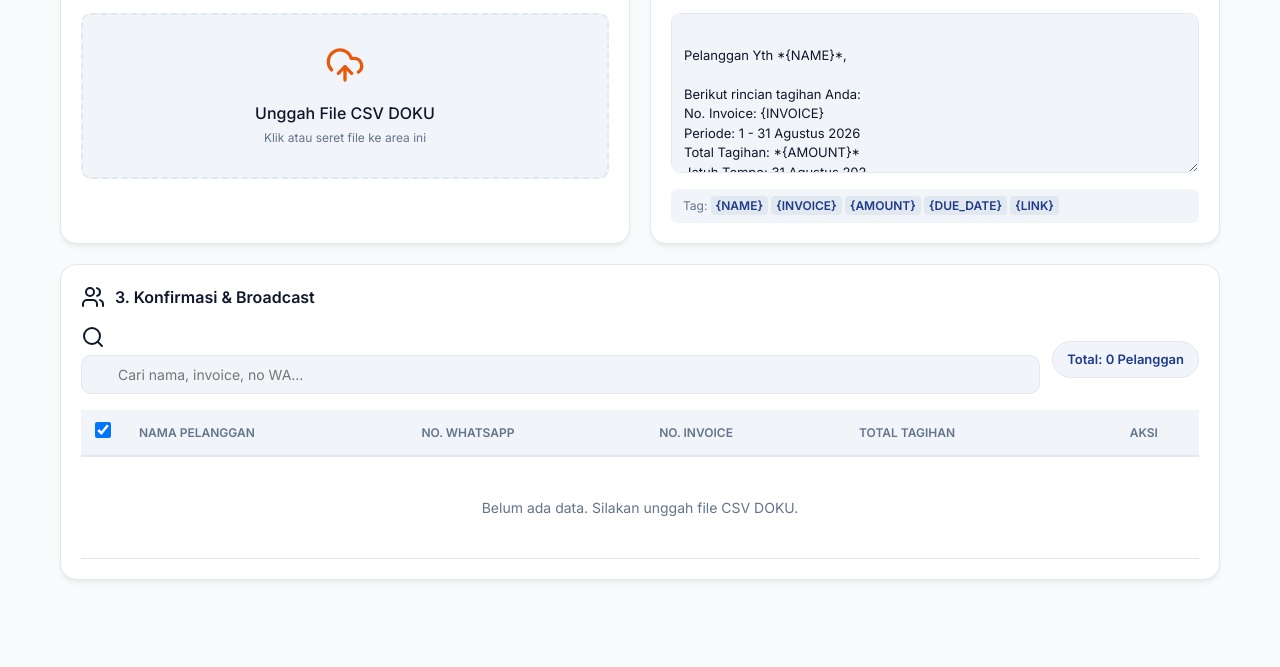
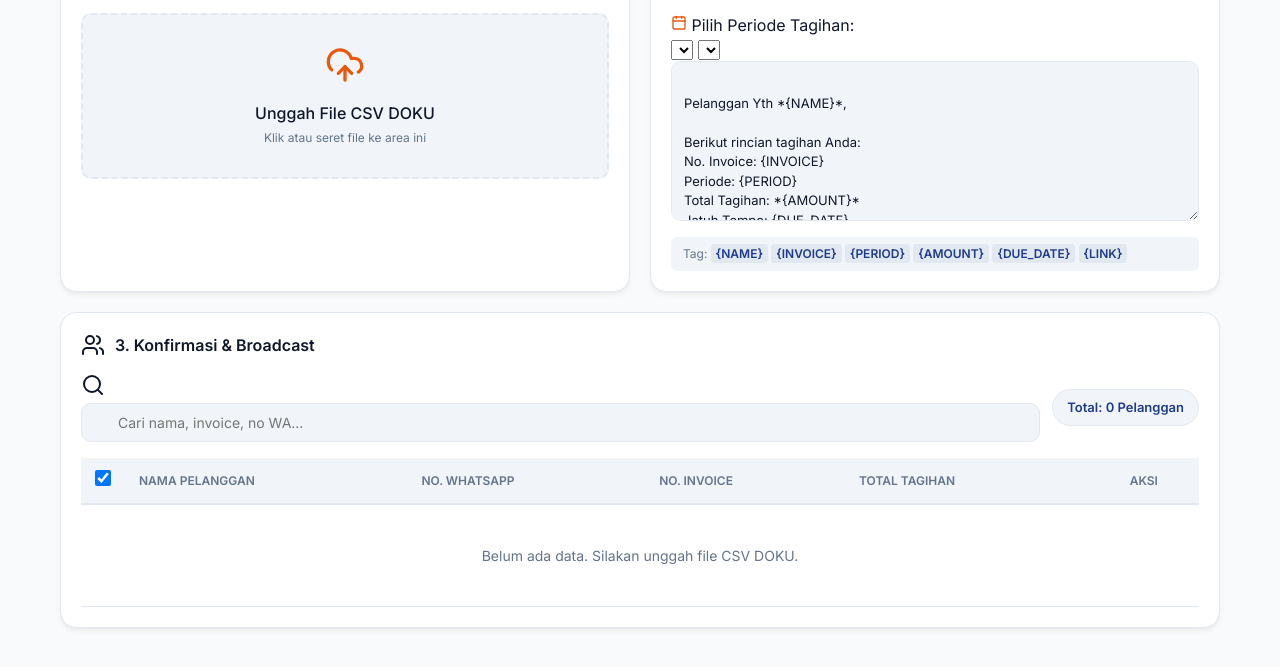
Before and after one commit to andhikaprttp/ssl-blast, a plain HTML site: page index.html in a window 1280 px wide. Shown: the part 135-802 px from the top of the page. Drawn offline with nearby package versions, Linux system fonts and the light colour scheme.

Commit message:
Update billing template placeholders in index.html

```diff
--- a/index.html
+++ b/index.html
@@ -43,15 +43,28 @@
                     <i data-lucide="message-square-text"></i>
                     <span>2. Template Pesan Utama</span>
                 </div>
+
+                <!-- Kontrol Pemilihan Periode Bulan -->
+                <div class="period-container">
+                    <div class="period-label">
+                        <i data-lucide="calendar" style="width: 16px; height: 16px; color: var(--primary-orange);"></i>
+                        <span>Pilih Periode Tagihan:</span>
+                    </div>
+                    <div class="period-inputs">
+                        <select id="periodMonthSelect" class="select-inline" onchange="renderTable()"></select>
+                        <select id="periodYearSelect" class="select-inline" onchange="renderTable()"></select>
+                    </div>
+                </div>
+
                 <textarea id="templateText" oninput="renderTable()">
 
 Pelanggan Yth *{NAME}*,
 
 Berikut rincian tagihan Anda:
 No. Invoice: {INVOICE}
-Periode: 1 - 31 Agustus 2026
+Periode: {PERIOD}
 Total Tagihan: *{AMOUNT}*
-Jatuh Tempo: 31 Agustus 202
+Jatuh Tempo: {DUE_DATE}
 
 Silakan lakukan pembayaran melalui link berikut:
 {LINK}
@@ -69,7 +82,7 @@ Email: cs@superlinknetworks.com
 
                 </textarea>
                 <div class="tag-info">
-                    Tag: <code>{NAME}</code> <code>{INVOICE}</code> <code>{AMOUNT}</code> <code>{DUE_DATE}</code> <code>{LINK}</code>
+                    Tag: <code>{NAME}</code> <code>{INVOICE}</code> <code>{PERIOD}</code> <code>{AMOUNT}</code> <code>{DUE_DATE}</code> <code>{LINK}</code>
                 </div>
             </div>
         </div>
```
